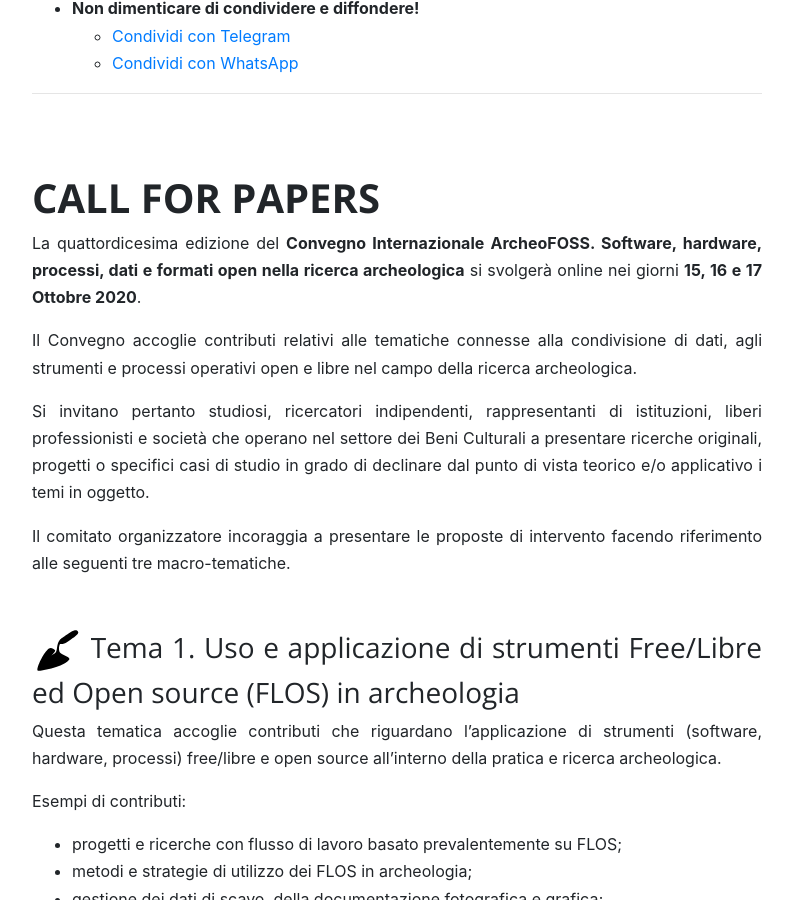
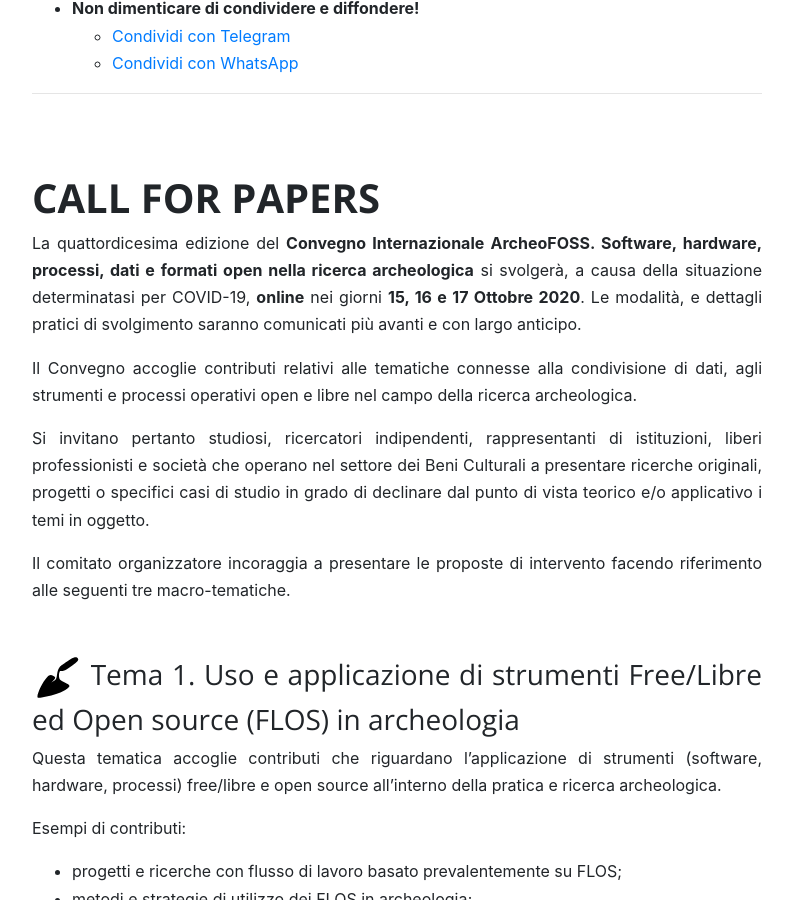
Before and after one commit to archeofoss/archeofoss2020, a Jekyll site: the page built from index.md, in a window 1280 px wide and 900 px high, scrolled down 1359 px. Shown: the whole window, without its empty margins (243-1036 px from the left). Built offline with Jekyll 4.4.1, drawn with Linux system fonts in a browser that asks for light colours; nearby versions of some CDN libraries.

Commit message:
Update index.md

```diff
--- a/index.md
+++ b/index.md
@@ -22,7 +22,9 @@ permalink: /
 # Call for papers
 La quattordicesima edizione del **Convegno Internazionale ArcheoFOSS.
 Software, hardware, processi, dati e formati open nella ricerca archeologica**
-si svolgerà online nei giorni **15, 16 e 17 Ottobre 2020**.
+si svolgerà, a causa della situazione determinatasi per COVID-19,
+**online** nei giorni **15, 16 e 17 Ottobre 2020**. Le modalità, e dettagli pratici
+di svolgimento saranno comunicati più avanti e con largo anticipo.
 
 Il Convegno accoglie contributi relativi alle tematiche connesse alla
 condivisione di dati, agli strumenti e processi operativi open e libre
```
